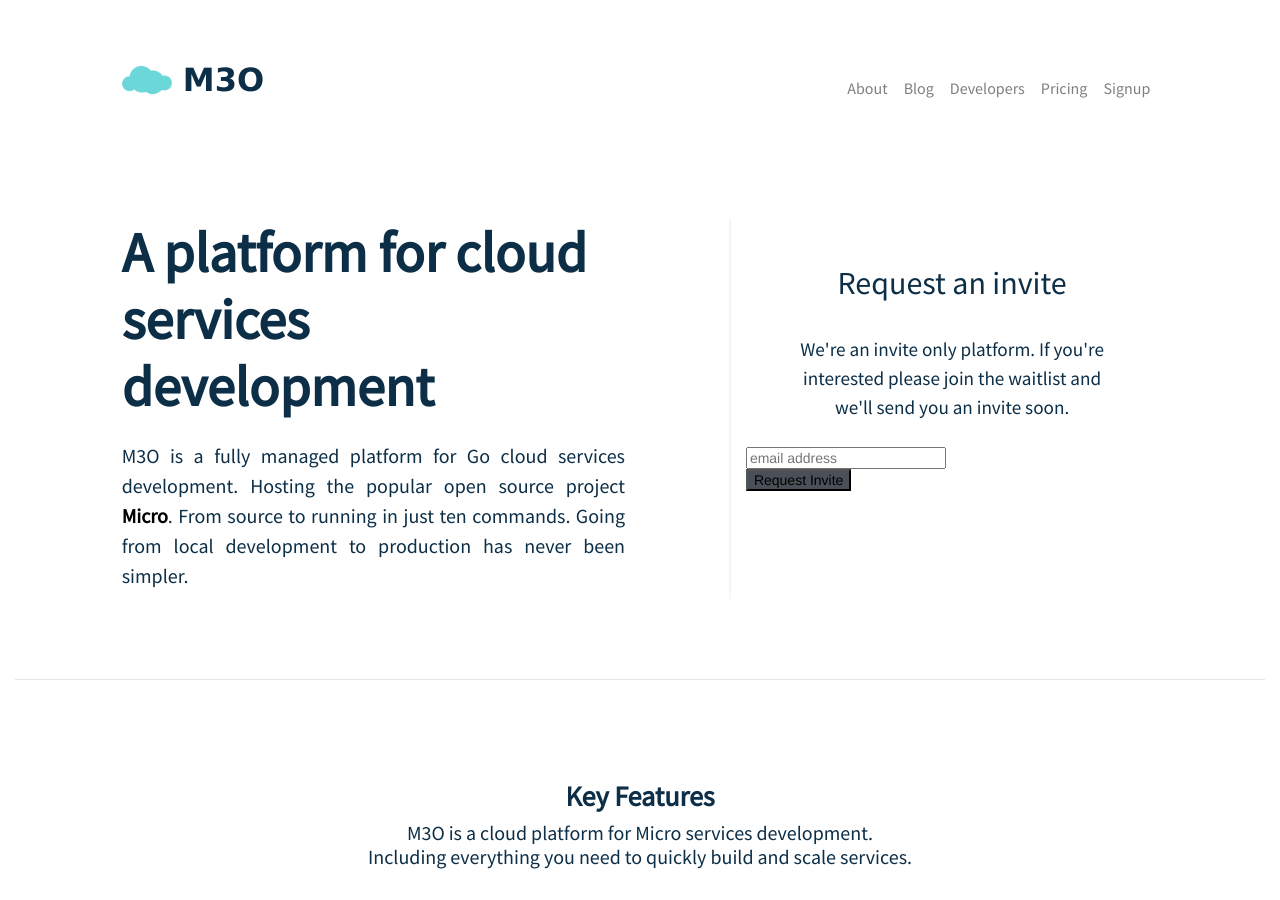
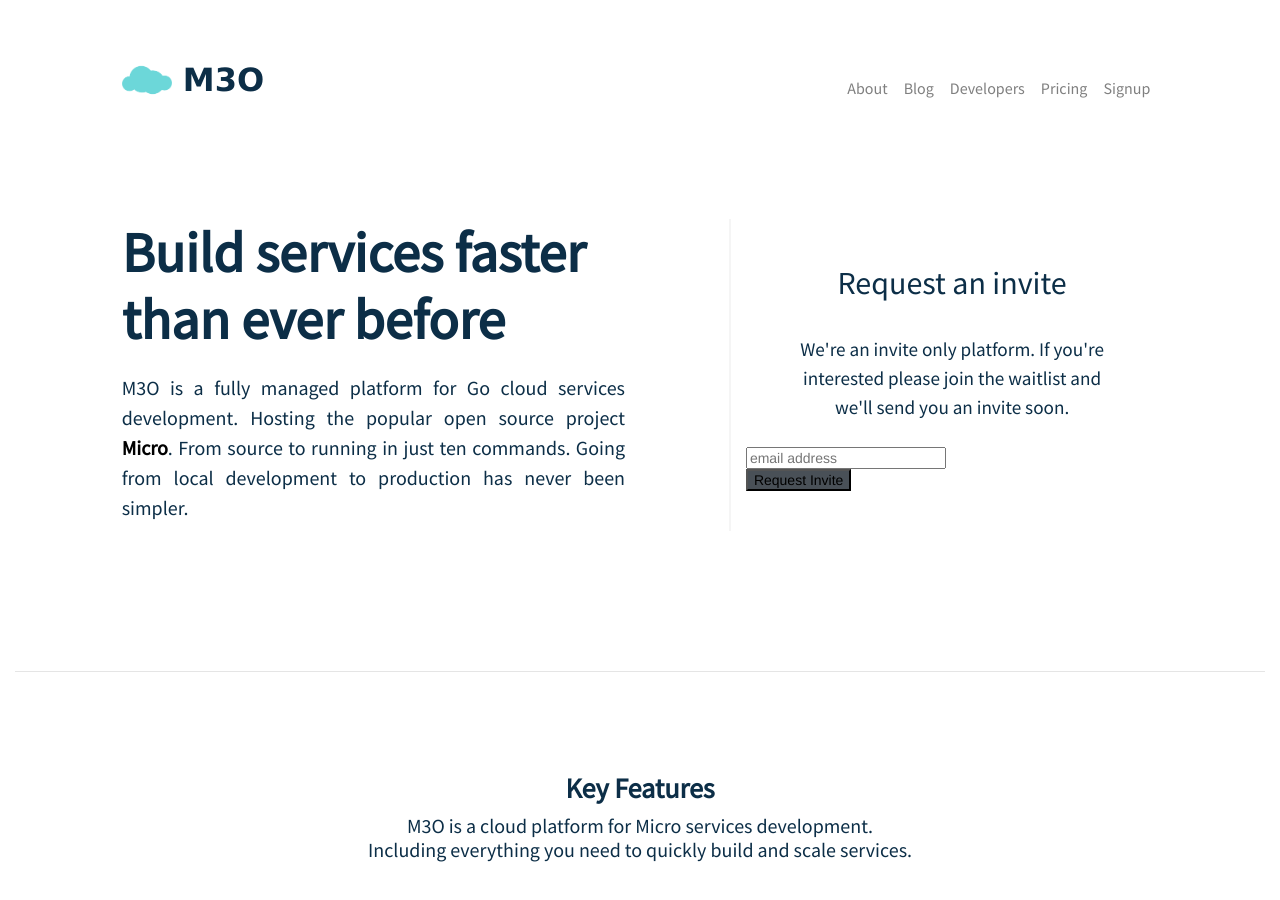
Before and after one commit to micro-community/go-micro-v2-doc, a Jekyll site: the page built from index.html, in a window 1280 px wide and 900 px high. Built offline with Jekyll 4.4.1, drawn with Linux system fonts in a browser that asks for light colours; nearby versions of some CDN libraries; comment, search, counter and statistics services are not loaded.

Commit message:
update index

```diff
--- a/index.html
+++ b/index.html
@@ -51,7 +51,7 @@
                   text-align: left;
                 "
               >
-                A platform for cloud services development
+                Build services faster than ever before
               </h2>
               <h5 style="line-height: 1.5;">
 		M3O is a fully managed platform for Go cloud services development.
```
